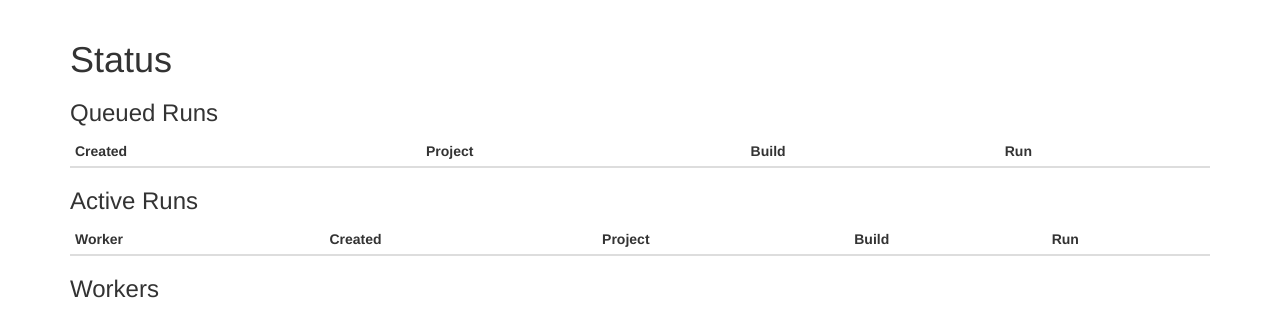
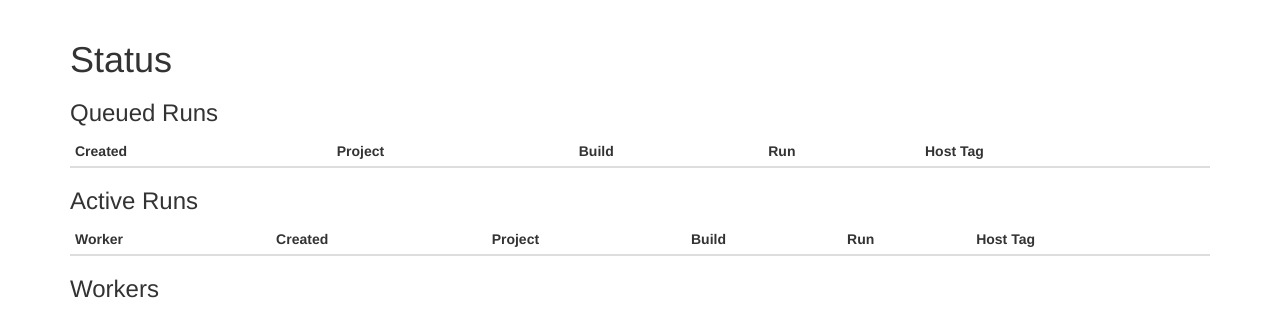
Before and after one commit to foundriesio/gavel-ci, a Python web app: template gavel_ci/templates/status.html in a window 1280 px wide. Shown: the part 52-365 px from the top of the page. Run offline with Jinja, Linux system fonts and the light colour scheme; the template is opened without the code that fills it, so the values that code supplies are empty; some libraries are stand-ins or nearby versions.

Commit message:
Include host-tag when showing status of runs
Signed-off-by: Andy Doan <andy@foundries.io>

```diff
--- a/gavel_ci/templates/status.html
+++ b/gavel_ci/templates/status.html
@@ -10,6 +10,7 @@
       <th>Project</th>
       <th>Build</th>
       <th>Run</th>
+      <th>Host Tag</th>
     </tr>
   </thead>
   <tbody>
@@ -19,6 +20,7 @@
       <td><a href="{{url_for('jobserv.project', proj=run.project)}}">{{run.project}}</a></td>
       <td><a href="{{url_for('jobserv.build', proj=run.project, build=run.build)}}">{{run.build}}</a></td>
       <td><a href="{{url_for('jobserv.run', proj=run.project, build=run.build, run=run.run)}}">{{run.run}}</a></td>
+      <td>{{run.host_tag}}</td>
     </tr>
 {% endfor %}
   </tbody>
@@ -33,6 +35,7 @@
       <th>Project</th>
       <th>Build</th>
       <th>Run</th>
+      <th>Host Tag</th>
     </tr>
   </thead>
   <tbody>
@@ -44,6 +47,7 @@
       <td><a href="{{url_for('jobserv.project', proj=run.project)}}">{{run.project}}</a></td>
       <td><a href="{{url_for('jobserv.build', proj=run.project, build=run.build)}}">{{run.build}}</a></td>
       <td><a href="{{url_for('jobserv.run', proj=run.project, build=run.build, run=run.run)}}">{{run.run}}</a></td>
+      <td>{{run.host_tag}}</td>
     </tr>
 {% endfor %}
 {% endfor %}
```
